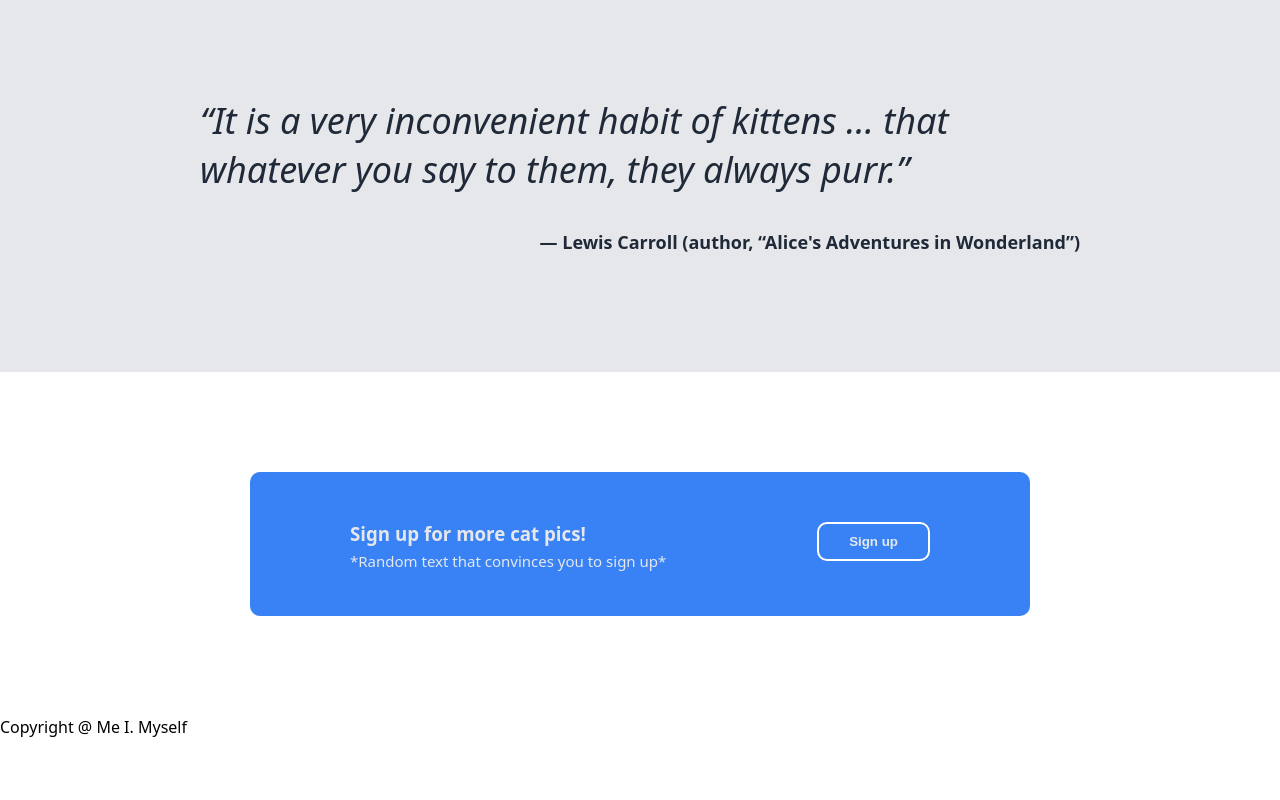
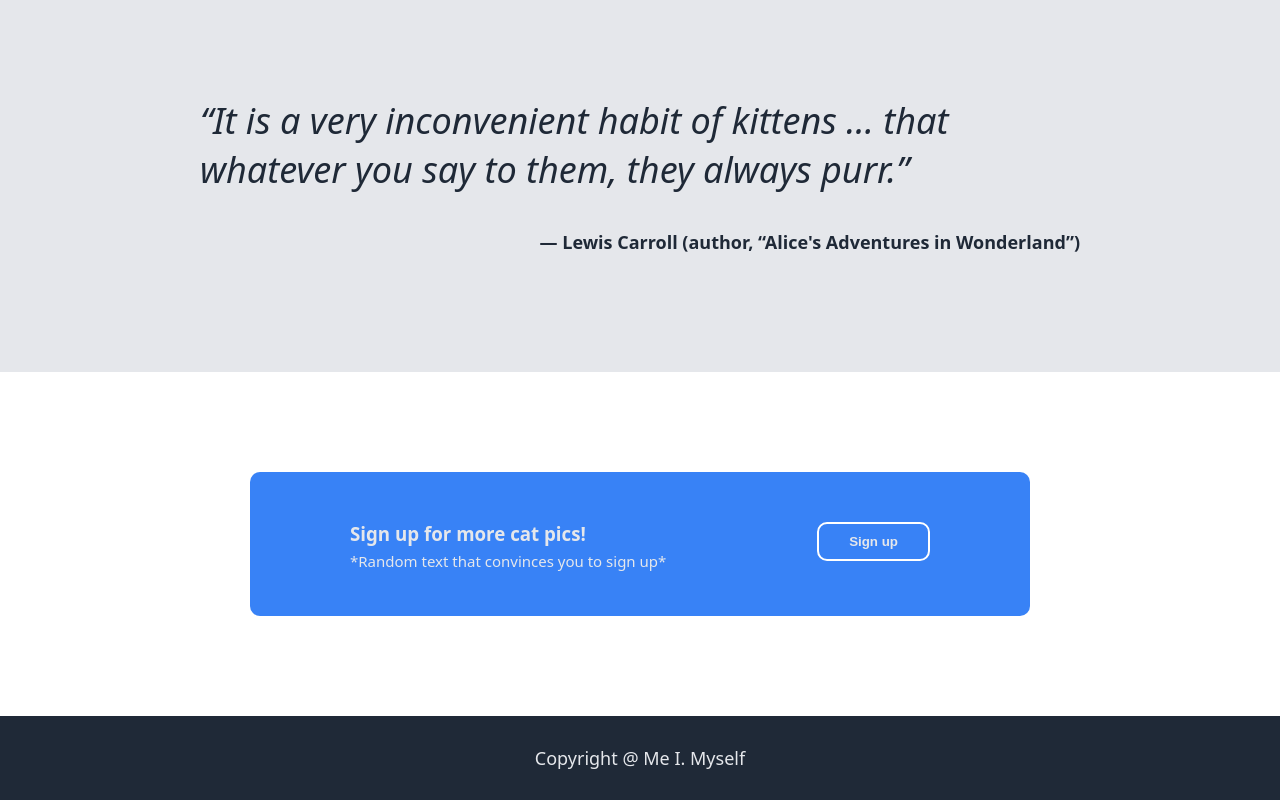
Before and after one commit to Joao-ar11/Cat-Page, a plain HTML site: page index.html in a window 1280 px wide. Shown: the part 990-1790 px from the top of the page. Before the commit the page ends 1728 px from the top, so only its background shows below. Drawn offline with Linux system fonts and the light colour scheme.

Commit message:
Finish style for footer

```diff
--- a/style.css
+++ b/style.css
@@ -19,7 +19,7 @@ a {
     color: currentColor;
 }
 
-.header, .banner {
+.header, .banner, .footer {
     background-color: #1F2937;
     color: #E5E7EB;
     font-size: 18px;
@@ -71,6 +71,12 @@ a {
 
 .sign-up button {
     border: 2px solid white;
+}
+
+.footer {
+    padding: 30px 0;
+    justify-content: center;
+    align-items: center;
 }
 
 h1 {
```
